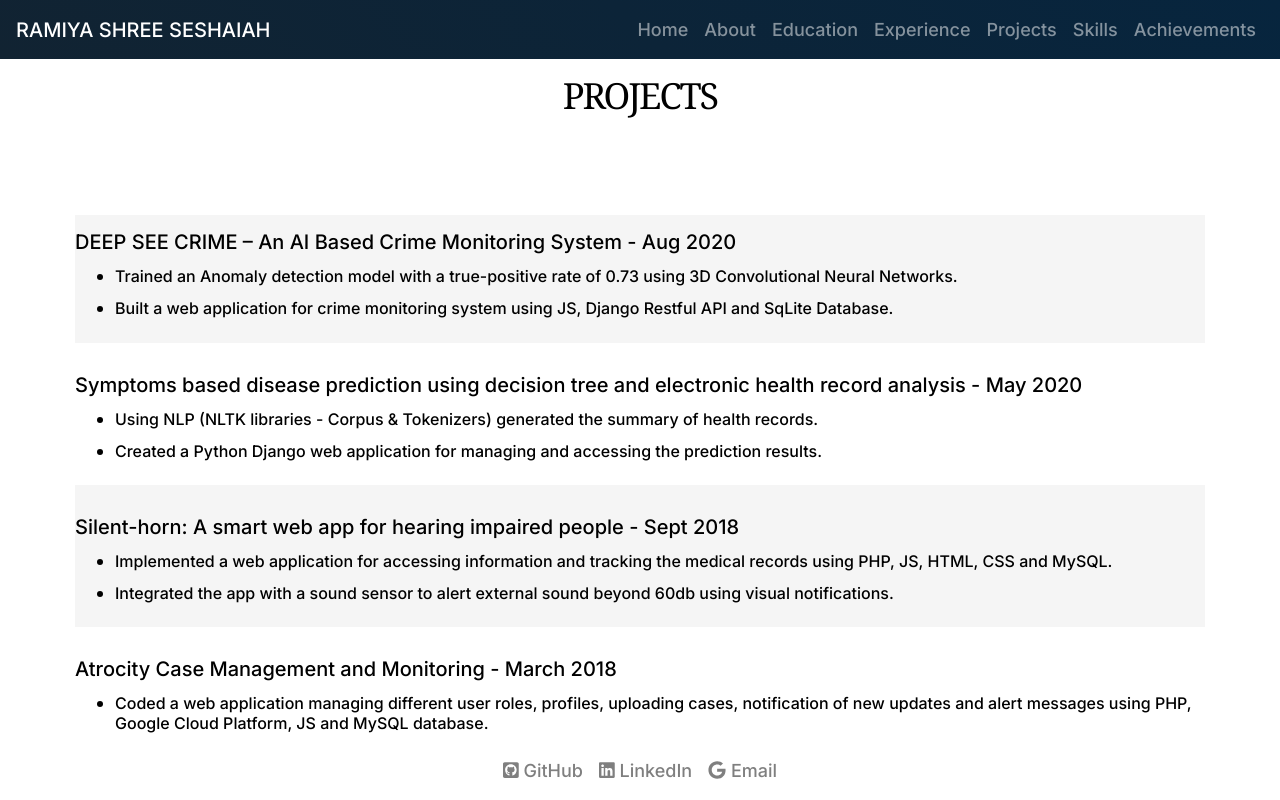
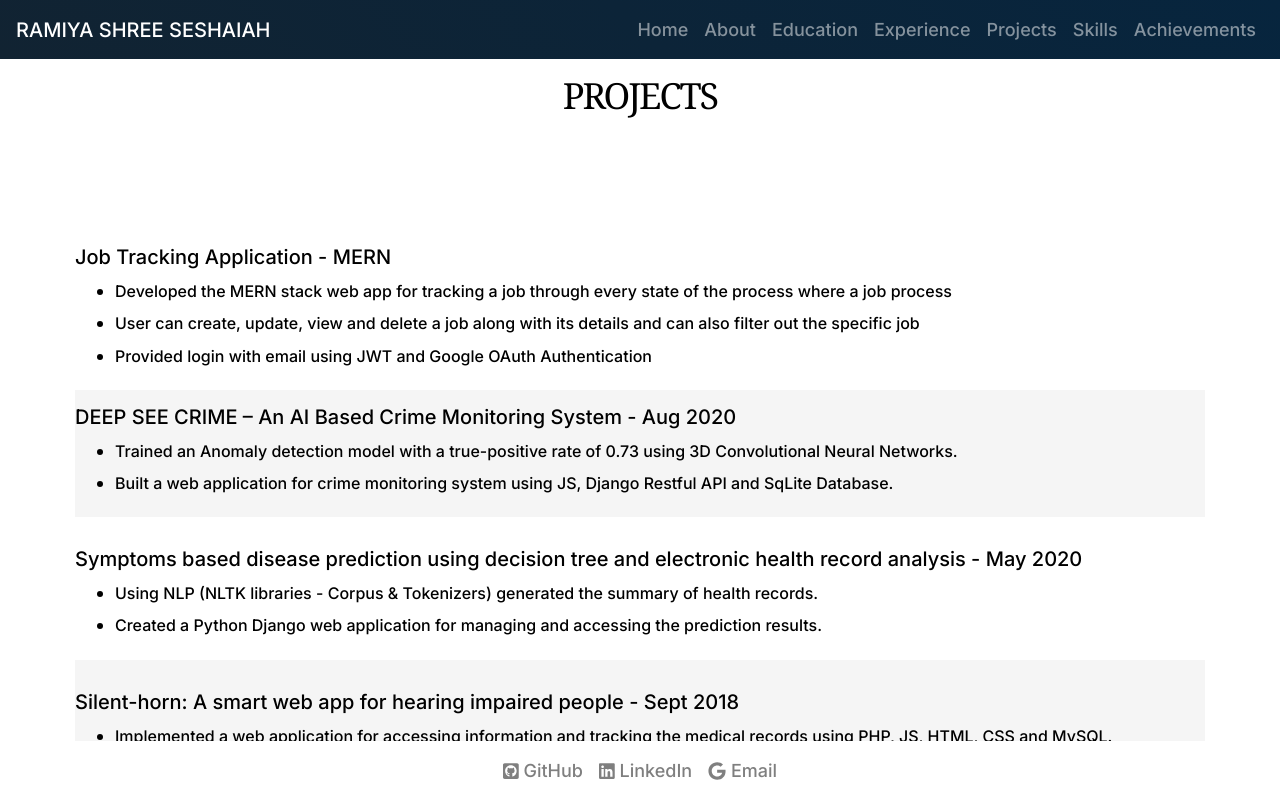
Before and after one commit to Ramiyashree/React_Portfolio, a React (Create React App) app: page /#/projects in a window 1280 px wide. Shown: the top 800 px of the page. Built offline with nearby package versions, Linux system fonts and the light colour scheme.

Commit message:
added new projects

```diff
--- a/src/pages/Education.js
+++ b/src/pages/Education.js
@@ -15,7 +15,7 @@ class About extends React.Component {
           <Row className="justify-content-md-center">
          <Col  xs lg="2"><picture><img className="header-img" src={UICLogo} alt="header" fluid /></picture></Col>
          <Col className ="pad-down">
-         <Row><h5>University of Illinois at ChiFcago, January 2021 - December 2022</h5></Row>
+         <Row><h5>University of Illinois at Chicago, January 2021 - December 2022</h5></Row>
            <Row><h6>Master of Science - MS in Computer Science</h6></Row>
            <Row><h6>Computer Algorithms, Software development for mobile platforms, Introduction to machine learning</h6></Row></Col>
         </Row>
--- a/src/pages/Experience.js
+++ b/src/pages/Experience.js
@@ -24,6 +24,13 @@ class About extends React.Component {
              <li><h6>Client facing technical support for 500+ researchers with high performance computational resources (Infrastructure as a Service), data-analytics services (Platform as a service) and research technology tools (Software as a service)</h6></li>
            <li><h6>Handled 100+ issues with parallel processing, job scheduling, workload management, software, hardware and network setup with remote server monitoring</h6></li>
            <li><h6>Advised and documented expertise in parallel processing, job scheduling/workload management and technical queries on the HPC cluster to the UIC campus research community of 500+ users with 7000+ compute cores with 192GB memory each and 1.25+ Petabyte storage</h6></li>
+           <li><h6>Drupal Platform:
+- Spearheaded the Data Storage Finder project using Drupal and deployment on Docker Containers.
+</h6></li>
+Search Engine Optimization
+- Spearheaded the project of improving SEO of ACER website to increase the quantity and quality of traffic through organic search engine results.
+- Cultivated Agile methodologies while performing tasks central to program progress including scheduling, managing resources and meeting deadlines.
+
            </ul></Row>
         </Col>
         </Row>
--- a/src/pages/Projects.js
+++ b/src/pages/Projects.js
@@ -12,6 +12,17 @@ class About extends React.Component {
         <div className="inner-structure center" style={{ flexDirection: "column" }}>
         <h1 class="title_heading pad-down">PROJECTS</h1>
         <Container fluid style={{ padding: "5em" }}>
+        <Row className="justify-content-md-center pad-down">
+         <Col className ="pad-down">
+         <Row><h5>Job Tracking Application - MERN</h5></Row>
+           <Row><ul>
+             <li><h6>Developed the MERN stack web app for tracking a job through every state of the process where a job process</h6></li>
+             <li><h6>User can create, update, view and delete a job along with its details and can also filter out the specific job</h6></li>
+             <li><h6>Provided login with email using JWT and Google OAuth Authentication </h6></li>
+           </ul></Row>
+        </Col>
+        </Row>
+
           <Row style={{background:"#f5f5f5"}}  className="justify-content-md-center">
          <Col className ="pad-down">
          <Row><h5>DEEP SEE CRIME – An AI Based Crime Monitoring System - Aug 2020</h5></Row>
```
